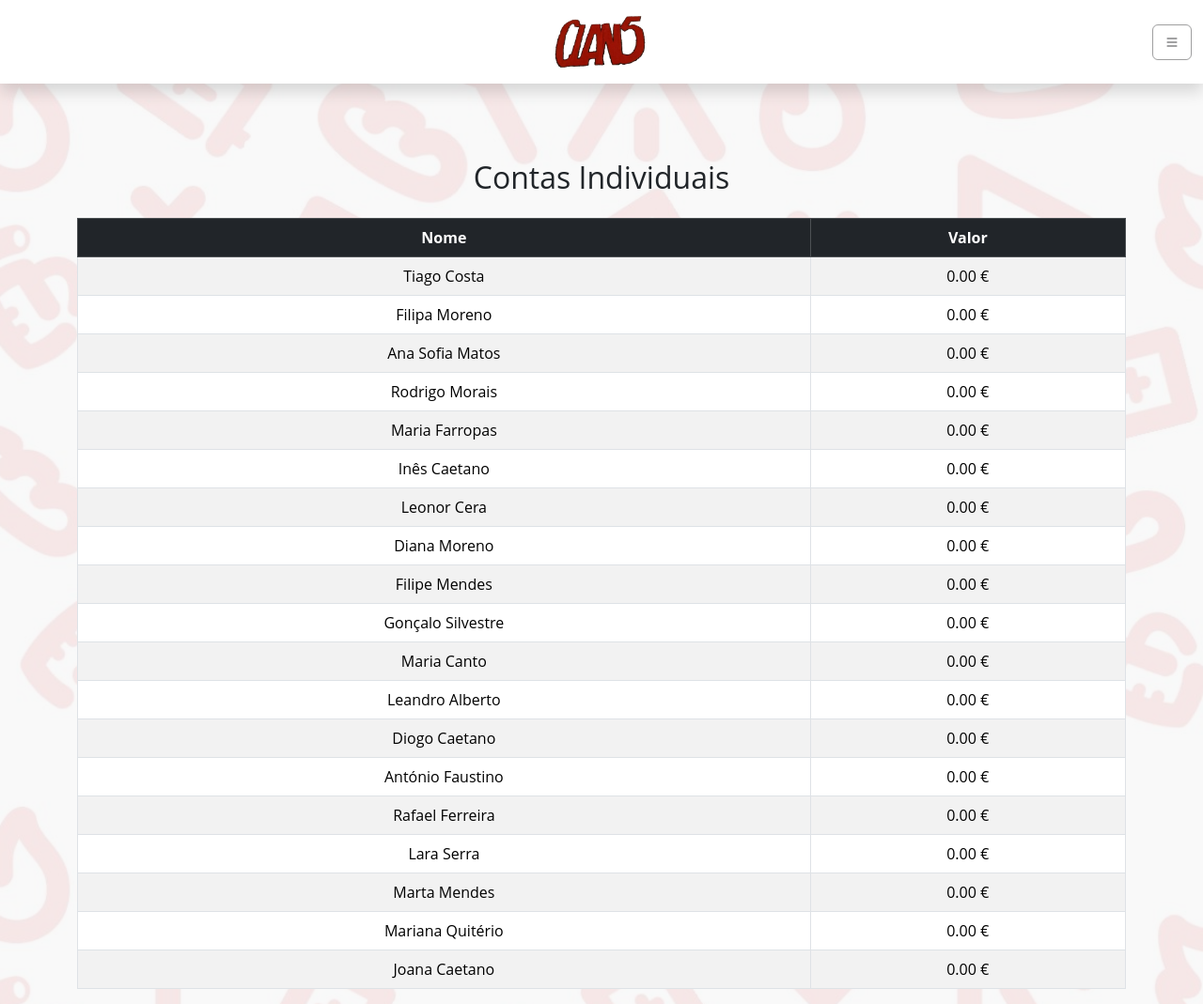
After one commit to tiagocosta26/gestor_presencas, a Flask app: page /contas in a window 1280 px wide. The commit adds this page. Shown: the whole page at 94% size. Run offline with Flask 3, Linux system fonts and the light colour scheme.

Commit message:
contas adicionadas e pequenas correções

```diff
--- a/app.py
+++ b/app.py
@@ -45,6 +45,7 @@ FICHEIRO_RECEITAS = "receitas.json"
 FICHEIRO_PROGRESSO = "progresso.json"
 FICHEIRO_PROGRESSO_MODELO = "progresso_modelo.json"
 FICHEIRO_CALENDARIO = "atividades_calendario.json"
+FICHEIRO_CONTAS = "contas.json"
 
 # Adicionar a pasta de uploads à configuração da aplicação
 app.config['UPLOAD_FOLDER'] = DIRETORIO_UPLOADS
@@ -223,6 +224,23 @@ def guardar_receitas(receitas):
     with open(FICHEIRO_RECEITAS, "w", encoding="utf-8") as f:
         json.dump(receitas, f, indent=4, ensure_ascii=False)
 
+
+# Função para ler contas do ficheiro JSON
+def ler_contas():
+    if not os.path.exists(FICHEIRO_CONTAS):
+        # Cria ficheiro vazio se não existir
+        with open(FICHEIRO_CONTAS, "w") as f:
+            json.dump({}, f)
+        return {}
+    with open(FICHEIRO_CONTAS, "r") as f:
+        return json.load(f)
+
+# Função para gravar contas no ficheiro JSON
+def gravar_contas(contas):
+    with open(FICHEIRO_CONTAS, "w") as f:
+        json.dump(contas, f, indent=4)
+
+
 def carregar_progresso():
     progresso = {}
     if not os.path.exists(FICHEIRO_PROGRESSO):
@@ -278,15 +296,7 @@ def calcular_progresso_bool_do_dicionario(obj):
 
 @app.template_global()
 def calcular_nivel(dados_pessoa_bool, trilhos_por_area):
-    """
-    Calcula a etapa de um membro com base no progresso dos trilhos.
-
-    Regras de Etapa:
-    - 'a': Estado inicial.
-    - 'b': 1 trilho concluído em cada área.
-    - 'c': 2 trilhos concluídos em cada área.
-    - 'd': Todos os trilhos concluídos em cada área.
-    """
+
     trilhos_concluidos_por_area = {}
 
     # 1. Conta quantos trilhos foram concluídos em cada área
@@ -653,7 +663,7 @@ def tesouraria():
             #flash('Olá, Peter! Tem acesso restrito à tesouraria da sua tribo.', 'info')
         else:
             tribos_disponiveis = []  # Se a tribo não existir, ele não vê nada
-            flash('A sua tribo de tesouraria não foi encontrada. Contacte um administrador.', 'danger')
+            #flash('A sua tribo de tesouraria não foi encontrada. Contacte um administrador.', 'danger')
 
     elif username == "Henri Dunant":
         tribo_henri = "Henri Dunant"
@@ -662,7 +672,7 @@ def tesouraria():
             #flash('Olá, Henri! Tem acesso restrito à tesouraria da sua tribo.', 'info')
         else:
             tribos_disponiveis = []  # Se a tribo não existir, ele não vê nada
-            flash('A sua tribo de tesouraria não foi encontrada. Contacte um administrador.', 'danger')
+            #flash('A sua tribo de tesouraria não foi encontrada. Contacte um administrador.', 'danger')
 
     elif username == "Rainha D. Leonor":
         tribo_rainha = "Rainha D. Leonor"
@@ -671,7 +681,7 @@ def tesouraria():
             #flash('Olá, Rainha D. Leonor! Tem acesso restrito à tesouraria da sua tribo.', 'info')
         else:
             tribos_disponiveis = []  # Se a tribo não existir, ele não vê nada
-            flash('A sua tribo de tesouraria não foi encontrada. Contacte um administrador.', 'danger')
+            #flash('A sua tribo de tesouraria não foi encontrada. Contacte um administrador.', 'danger')
 
     elif username == "Clan":
         tribos_disponiveis = []  # Remove todas as tribos, deixando apenas o Clan
@@ -684,7 +694,7 @@ def tesouraria():
 
         # Garante que 'Peter' só pode editar a sua própria tribo
         if username == "Peter" and entidade != "Peter Benenson":
-            flash("Não tem permissão para alterar esta folha de caixa.", "danger")
+            #flash("Não tem permissão para alterar esta folha de caixa.", "danger")
             return redirect(url_for('tesouraria'))
 
         folha_caixa = carregar_folha_caixa(entidade)
@@ -1000,13 +1010,13 @@ def material():
             observacoes = request.form.get("observacoes", "")
 
             if not all([nome_item, quantidade_str, tribo_clan]):
-                flash("Por favor, preencha todos os campos obrigatórios.", "danger")
+                #flash("Por favor, preencha todos os campos obrigatórios.", "danger")
                 return redirect(url_for('material'))
 
             try:
                 quantidade = int(quantidade_str)
             except (ValueError, TypeError):
-                flash("A quantidade deve ser um número válido.", "danger")
+                #flash("A quantidade deve ser um número válido.", "danger")
                 return redirect(url_for('material'))
 
             localizacao_normalizada = localizacao.strip().lower()
@@ -1032,7 +1042,7 @@ def material():
                 material_itens.append(novo_item)
 
             guardar_material(material_itens)
-            flash("Item adicionado com sucesso.", "success")
+            #flash("Item adicionado com sucesso.", "success")
 
             return redirect(url_for('material',
                                     filtro_nome=request.args.get('filtro_nome', ''),
@@ -1125,13 +1135,13 @@ def farmacia():
             observacoes = request.form.get("observacoes", "")
 
             if not all([nome_item, quantidade_str, tribo_clan]):
-                flash("Por favor, preencha todos os campos obrigatórios.", "danger")
+                #flash("Por favor, preencha todos os campos obrigatórios.", "danger")
                 return redirect(url_for('farmacia'))
 
             try:
                 quantidade = int(quantidade_str)
             except (ValueError, TypeError):
-                flash("A quantidade deve ser um número válido.", "danger")
+                #flash("A quantidade deve ser um número válido.", "danger")
                 return redirect(url_for('farmacia'))
 
             localizacao_normalizada = localizacao.strip().lower() if localizacao else ""
@@ -1158,7 +1168,7 @@ def farmacia():
                 farmacia_itens.append(novo_item)
 
             guardar_farmacia(farmacia_itens)
-            flash("Item adicionado com sucesso.", "success")
+            #flash("Item adicionado com sucesso.", "success")
             return redirect(url_for('farmacia'))
 
         # ---------- REMOVER ITEM ----------
@@ -1187,7 +1197,7 @@ def farmacia():
 
             guardar_alergias(alergias)
             guardar_condicoes(condicoes)
-            flash("Informações de saúde atualizadas com sucesso.", "success")
+            #flash("Informações de saúde atualizadas com sucesso.", "success")
             return redirect(url_for("farmacia"))
 
     # ---------- FILTROS ----------
@@ -1621,8 +1631,6 @@ def secretaria():
 
     return render_template("secretaria.html", atas=atas, outros_documentos=outros_documentos)
 
-# --- NOVAS ROTAS ---
-
 @app.route('/outros_documentos/<path:filename>')
 def serve_outro_doc(filename):
     # Serve os ficheiros da pasta 'outros_documentos'
@@ -1825,6 +1833,54 @@ def api_eliminar_atividade(id):
         return jsonify({"error": f"Erro interno do servidor: {e}"}), 500
 
 
+@app.route("/contas")
+def contas_individuais():
+    nomes = carregar_nomes()  # Pega todos os nomes das tribos
+    # Carrega valores do ficheiro contas.json
+    if os.path.exists(FICHEIRO_CONTAS):
+        with open(FICHEIRO_CONTAS, "r", encoding="utf-8") as f:
+            try:
+                contas = json.load(f)
+            except json.JSONDecodeError:
+                contas = {}
+    else:
+        contas = {}
+
+    # Garante que todos os nomes têm um valor
+    for nome in nomes:
+        if nome not in contas:
+            contas[nome] = 0.0
+
+    return render_template("contas.html", nomes=nomes, contas=contas)
+
+
+@app.route("/atualizar_valor/<nome>", methods=["POST"])
+def atualizar_valor(nome):
+    if session.get("username") != "Chefe":
+        return "Acesso negado", 403
+
+    novo_valor = request.form.get("valor")
+    if novo_valor:
+        try:
+            novo_valor = float(novo_valor)
+            if os.path.exists(FICHEIRO_CONTAS):
+                with open(FICHEIRO_CONTAS, "r", encoding="utf-8") as f:
+                    try:
+                        contas = json.load(f)
+                    except json.JSONDecodeError:
+                        contas = {}
+            else:
+                contas = {}
+
+            contas[nome] = novo_valor
+
+            with open(FICHEIRO_CONTAS, "w", encoding="utf-8") as f:
+                json.dump(contas, f, indent=4, ensure_ascii=False)
+        except ValueError:
+            pass
+
+    return redirect(url_for("contas_individuais"))
+
 
 
 
--- /dev/null
+++ b/contas.json
@@ -0,0 +1,4 @@
+{
+    "teste": 0.0,
+    "Tiago Costa": 0.0
+}
--- a/templates/base.html
+++ b/templates/base.html
@@ -51,15 +51,6 @@
             background-position: center center;
             font-family: 'Open Sans';
             padding-top: 150px;
-        }
-
-        /* Fix para iOS Safari que estica o fundo */
-        @supports (-webkit-touch-callout: none) {
-            body {
-                background-attachment: scroll !important;
-                background-size: cover !important;
-                background-position: center center !important;
-            }
         }
 
         .container {
@@ -226,6 +217,9 @@
                 <li class="nav-item">
                     <a class="nav-link" href="{{ url_for('progresso') }}">PROGRESSO</a>
                 </li>
+                <li class="nav-item">
+                    <a class="nav-link" href="{{ url_for('contas_individuais') }}">CONTAS INDIVIDUAIS</a>
+                </li>
                 {% if session.get('username') == 'Chefe' %}
                 <li class="nav-item">
                     <a class="nav-link" href="{{ url_for('admin_register') }}">RESGISTAR NOVO UTILIZADOR</a>
--- /dev/null
+++ b/templates/contas.html
@@ -0,0 +1,41 @@
+{% extends "base.html" %}
+
+{% block title %}Contas Individuais{% endblock %}
+
+{% block content %}
+<div class="row">
+    <div class="col-12">
+        <h2 class="mb-4 text-center">Contas Individuais</h2>
+
+        <div class="table-responsive">
+            <table class="table table-striped table-bordered text-center align-middle">
+                <thead class="table-dark">
+                    <tr>
+                        <th>Nome</th>
+                        <th>Valor</th>
+                    </tr>
+                </thead>
+                <tbody>
+                    {% for nome in nomes %}
+                    {% set valor = contas.get(nome, 0.0) %}
+                    <tr>
+                        <td>{{ nome }}</td>
+                        <td class="{% if valor < 0 %}bg-danger text-white{% endif %}">
+                            {% if session.get('username') == 'Chefe' %}
+                            <form method="POST" action="{{ url_for('atualizar_valor', nome=nome) }}" class="d-flex justify-content-center align-items-center gap-2">
+                                <input type="number" name="valor" step="0.01" value="{{ valor }}" class="form-control" style="width: 100px;">
+                                <span>€</span>
+                                <button type="submit" class="btn btn-primary btn-sm">Guardar</button>
+                            </form>
+                            {% else %}
+                            {{ "%.2f"|format(valor) }} €
+                            {% endif %}
+                        </td>
+                    </tr>
+                    {% endfor %}
+                </tbody>
+            </table>
+        </div>
+    </div>
+</div>
+{% endblock %}
```
Also changed, not shown: registos/Missa de Abertura Regional_2025-10-01_a_2025-10-01.csv (added, +20 -0 lines).
